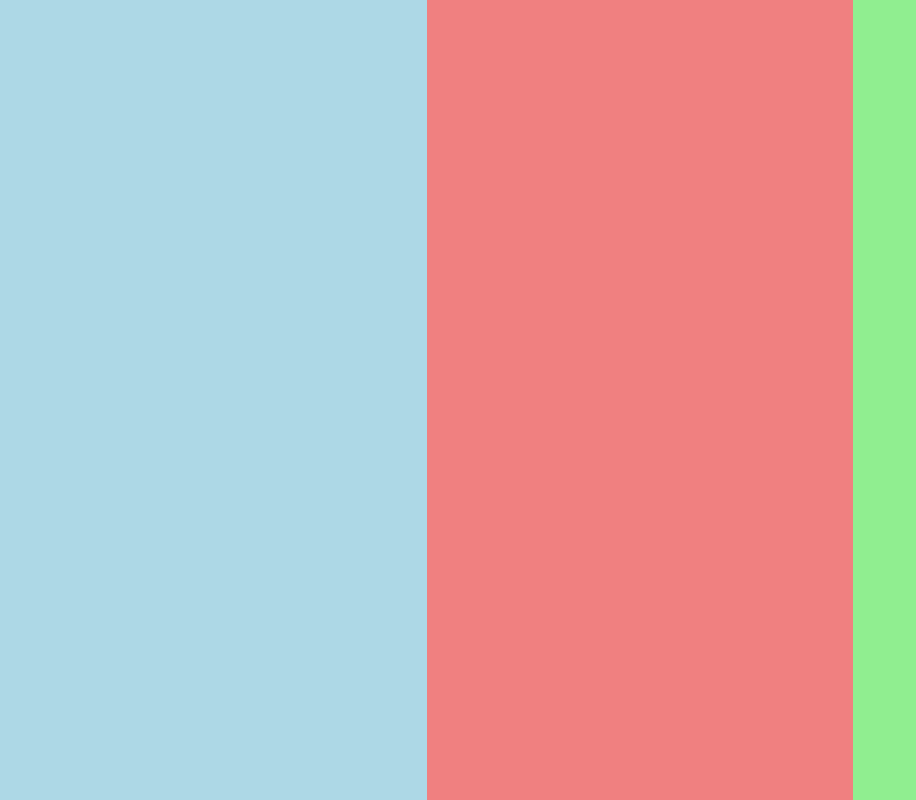
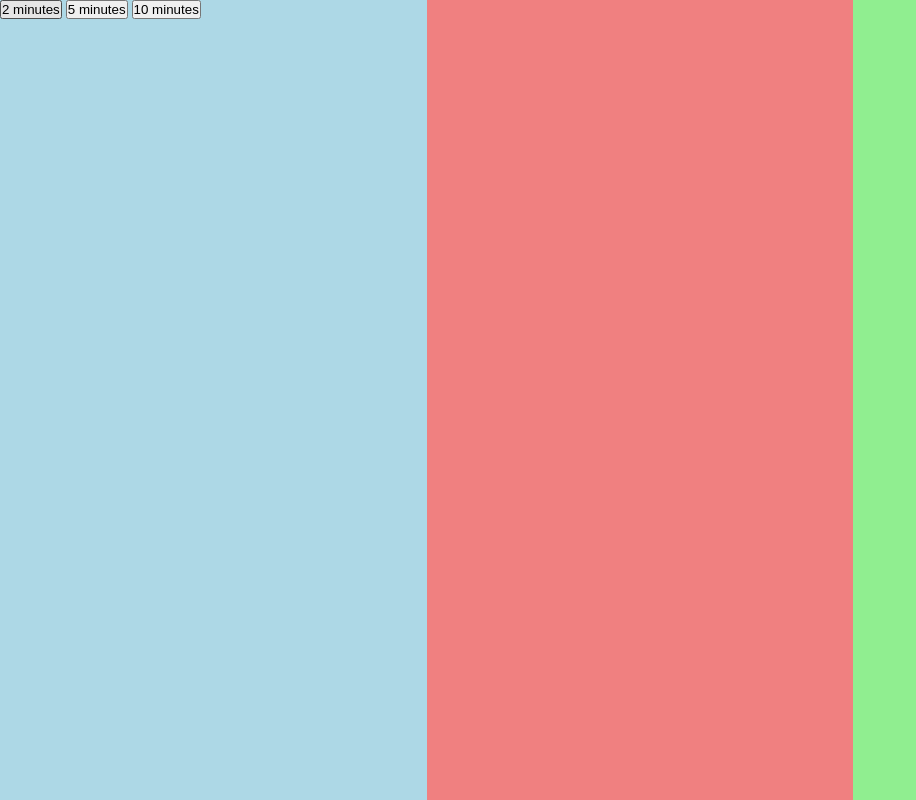
Before and after one commit to TJANGEL/meditation_assistant, a plain HTML site: page index.html in a window 1280 px wide. Shown: the whole page, without its empty margins (0-916 px from the left). Drawn offline with Linux system fonts and the light colour scheme.

Commit message:
populated html

```diff
--- a/index.html
+++ b/index.html
@@ -9,8 +9,17 @@
   </head>
   <body>
     <div class="app">
-      <div class="time-select"></div>
-      <div class="player-container"></div>
+      <div class="time-select">
+        <button data-time="120">2 minutes</button>
+        <button data-time="300">5 minutes</button>
+        <button data-time="600">10 minutes</button>
+      </div>
+      <div class="player-container">
+        <audio class="song">
+          <source src="./sounds/rain.mp3" />
+        </audio>
+        <img src="./svg/" alt="" />
+      </div>
       <div class="sound-picker"></div>
     </div>
     <script src="./app.js"></script>
```
